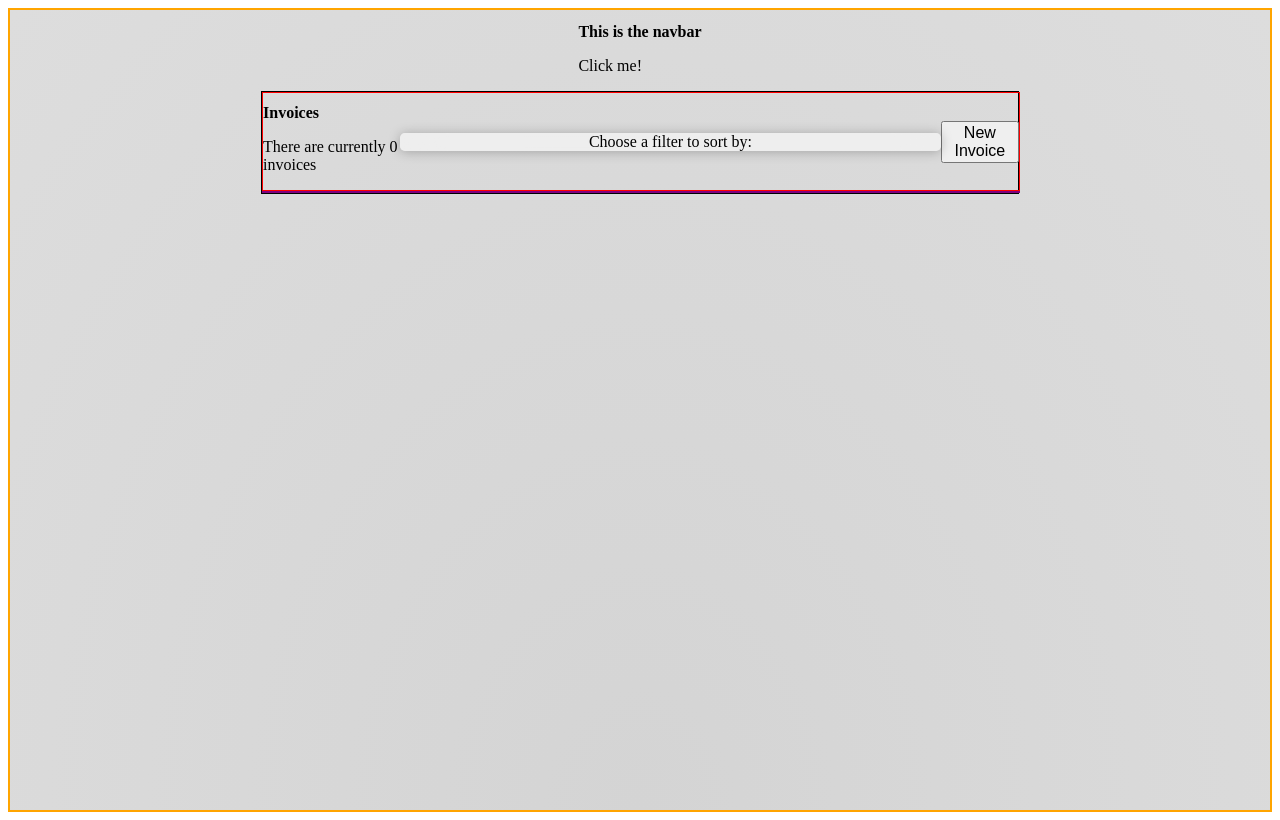
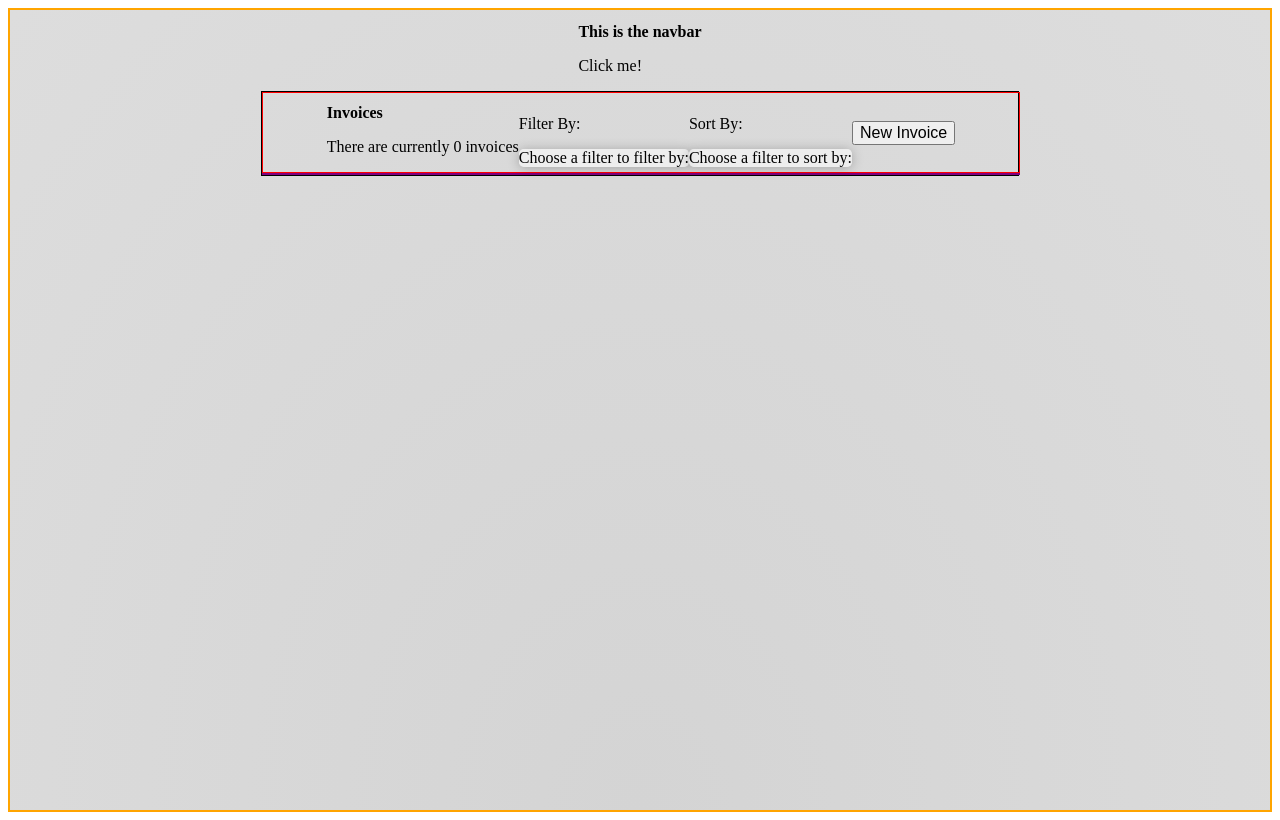
Before and after one commit to Patrick-Messiter/Invoice-App, a React (Create React App) app: page / in a window 1280 px wide. Built offline with nearby package versions, Linux system fonts and the light colour scheme; the HTML template or start-up script is replaced by a standard one.

Commit message:
Added filter/sort functionality

```diff
--- a/src/App.css
+++ b/src/App.css
@@ -281,6 +281,7 @@ nav {
     width: 100%;
     position: relative;
     border-radius: 0.3rem;
+    z-index: 2;
 }
 
 .CustomSelect-Container {
@@ -291,6 +292,7 @@ nav {
     top: 80%;
     margin-top: 1rem;
     border-radius: 0.3rem;
+    background-color: whitesmoke;
 }
 
 .CustomSelect-Container ul {
--- a/src/App.js
+++ b/src/App.js
@@ -4,6 +4,7 @@ import './App.css';
 import {Navbar} from './Navbar';
 import {MainPage} from './Mainpage';
 import {InvoicePage} from './InvoicePage';
+import { filterProps } from 'framer-motion';
 
 function App() {
   // Invoice data section
@@ -29,7 +30,103 @@ function App() {
         }
       })
     }
+    return () => {setSelectedInvoice()}
   }, [invoiceList])
+
+  // Filtering state and functionality section
+
+  const [filteredListChoice, setFilteredListChoice] = React.useState()
+  const [filteredList, setFilteredList] = React.useState()
+  console.log(filteredList)
+
+  function filterList () {
+
+    let currentDate = new Date()
+    let currentDay = currentDate.getDate()
+    let currentMonth = currentDate.getMonth()
+    let currentYear = currentDate.getFullYear()
+
+    if (filteredListChoice === "Less than $100") {
+      setFilteredList(invoiceList.filter(currentItem => currentItem.paymentTotal < 100))
+      }
+
+    if (filteredListChoice ==="Greater than $100") {
+      setFilteredList(invoiceList.filter(currentItem => currentItem.paymentTotal > 100))
+      }
+
+    if (filteredListChoice === "Outstanding") {
+      setFilteredList(invoiceList.filter(currentItem => currentItem.status === "Outstanding"))
+    }
+
+    if (filteredListChoice === "Paid") {
+      setFilteredList(invoiceList.filter(currentItem => currentItem.status === "Paid"))
+    }
+
+    if (filteredListChoice === "Overdue") {
+      setFilteredList(invoiceList.filter(currentItem => {
+        if (currentItem.invoiceDate.year < currentYear) {
+          return currentItem
+        }
+        if (currentItem.invoiceDate.year === currentYear) {
+          if (currentItem.invoiceDate.month < currentMonth) {
+            return currentItem
+          }
+          if (currentItem.invoiceDate.month === currentMonth) {
+            if (currentItem.invoiceDate.day < currentDay){
+              return currentItem
+            }
+          }
+        }
+      }))
+    }
+    if (filteredListChoice === "None") {
+      setFilteredList(invoiceList)
+    }
+  }
+
+  // Sorting state and functionality section
+  const [sortedListChoice, setSortedListChoice] = React.useState()
+
+  function sortingList () {
+      /*if (filteredListChoice === "Status") {
+          WORK SOMETHING OUT FOR THIS AS CURRENTLY JUST PUSHING AN OBJECT  OBJECT
+          const filteredItems = props.invoiceList.filter(currentItem => currentItem.status !== "Outstanding")
+          console.log(`These are the ${filteredItems}`)
+          props.setInvoiceList(prevList => {
+              return [
+                  ...prevList,
+                  prevList.push(filteredItems)
+              ]
+          })
+      } */
+
+      // Still need to work out mounting and unmounting by adding new items to a list or editing an invoice when filter and sort have already been donw
+
+      const copy = [...invoiceList]
+      if (sortedListChoice === "Total Value") {
+        copy.sort((a,b) => a.paymentTotal - b.paymentTotal)
+      }
+
+      if (sortedListChoice === "Due Date") {
+        copy.sort((a,b) => {
+          if (a.invoiceDate.year === b.invoiceDate.year) {
+              if (a.invoiceDate.month === b.invoiceDate.month) {
+                  return a.invoiceDate.day - b.invoiceDate.day
+              }
+              return a.invoiceDate.month - b.invoiceDate.month
+          }
+          return a.invoiceDate.year - b.invoiceDate.year
+        })
+      }
+      setInvoiceList(copy)
+  }
+
+  React.useEffect(()=> {
+    sortingList()
+    filterList()
+
+    return () => {setFilteredList([])}
+  }, [sortedListChoice, filteredListChoice])
 
 
   return (
@@ -48,6 +145,11 @@ function App() {
         formSectionToggle = {formSectionToggle}
         setFormSectionToggle = {setFormSectionToggle}
         setInvoiceSectionToggle = {setInvoiceSectionToggle}
+        sortedListChoice = {sortedListChoice}
+        setSortedListChoice = {setSortedListChoice}
+        filteredListChoice = {filteredListChoice}
+        setFilteredListChoice = {setFilteredListChoice}
+        filteredList = {filteredList}
       />}
       {invoiceSectionToggle &&
       <InvoicePage
--- a/src/CustomSelect.js
+++ b/src/CustomSelect.js
@@ -17,7 +17,7 @@ function CustomSelect (props) {
             <div ref={props.customSelectRef}>
                 {props.selectedOption ? props.selectedOption : props.default}
             </div>
-            <div className='CustomSelect-Container glassMinor'>
+            <div className='CustomSelect-Container'>
                 {toggleSelect &&
                 <ul>
                     {mapList}
--- a/src/MainPageHeader.js
+++ b/src/MainPageHeader.js
@@ -13,12 +13,24 @@ function MainPageHeader (props) {
                 <h1>Invoices</h1>
                 <p>There are currently {props.invoiceList.length} invoices</p>
             </div>
-            <CustomSelect
-                itemList = {["Total Value", "Status"]}
-                default={"Choose a filter to sort by:"}
-                selectedOption = {props.filteredListChoice}
-                setSelectedOption = {props.setFilteredListChoice}
-            />
+            <div>
+                <p>Filter By:</p>
+                <CustomSelect
+                    itemList = {["Greater than $100", "Less than $100", "Paid", "Outstanding", "Overdue", "None"]}
+                    default={"Choose a filter to filter by:"}
+                    selectedOption = {props.filteredListChoice}
+                    setSelectedOption = {props.setFilteredListChoice}
+                />
+            </div>
+            <div>
+                <p>Sort By:</p>
+                <CustomSelect
+                    itemList = {["Total Value", "Status", "Due Date"]}
+                    default={"Choose a filter to sort by:"}
+                    selectedOption = {props.sortedListChoice}
+                    setSelectedOption = {props.setSortedListChoice}
+                />
+            </div>
             <button onClick={toggleForm}>New Invoice</button>
         </header>
     )
--- a/src/MainPageInvoiceContainer.js
+++ b/src/MainPageInvoiceContainer.js
@@ -16,8 +16,12 @@ function MainPageInvoiceContainer (props) {
         })
     }
 
-
-    const mapInvoices = props.invoiceList.map(currentInv => {
+    console.log(props.filteredList)
+    console.log(props.filteredListChoice)
+    function mappingInvoices () {
+        console.log(props.invoiceList)
+        if (props.filteredListChoice && props.filteredListChoice !== "None") {
+            return props.filteredList.map(currentInv => {
                 return (
                     <MainPageInvoiceCard
                         invoice={currentInv}
@@ -27,10 +31,22 @@ function MainPageInvoiceContainer (props) {
                     />
                 )
             })
+        }
+        return props.invoiceList.map(currentInv => {
+            return (
+                <MainPageInvoiceCard
+                    invoice={currentInv}
+                    key={currentInv.id}
+                    toggleDarkMode={props.toggleDarkMode}
+                    toggleToSelectedInvoice={() => toggleToSelectedInvoice(currentInv.id)}
+                />
+            )
+        })
+    }
 
     return (
         <div className='MainPage-Invoice-Container'>
-            {mapInvoices}
+            {mappingInvoices()}
         </div>
     )
 }
--- a/src/Mainpage.js
+++ b/src/Mainpage.js
@@ -8,38 +8,16 @@ import {FormPage} from './FormPage';
 
 function MainPage (props) {
 
-    //Used to filter through the Invoices on the Mainpage container
-    const [filteredListChoice, setFilteredListChoice] = React.useState()
-
-    function filteringList () {
-        /*if (filteredListChoice === "Status") {
-            WORK SOMETHING OUT FOR THIS AS CURRENTLY JUST PUSHING AN OBJECT  OBJECT
-            const filteredItems = props.invoiceList.filter(currentItem => currentItem.status !== "Outstanding")
-            console.log(`These are the ${filteredItems}`)
-            props.setInvoiceList(prevList => {
-                return [
-                    ...prevList,
-                    prevList.push(filteredItems)
-                ]
-            })
-        } */
-        if (filteredListChoice === "Total Value") {
-            props.setInvoiceList(prevList => prevList.sort((a,b) => a.paymentTotal - b.paymentTotal))
-        }
-    }
-
-    React.useEffect(()=> {
-        filteringList()
-    }, [filteredListChoice])
-
     return (
         <main className='MainPage-Container'>
             <MainPageHeader
                 setMainSectionToggle = {props.setMainSectionToggle}
                 setFormSectionToggle = {props.setFormSectionToggle}
                 invoiceList = {props.invoiceList}
-                filteredListChoice = {filteredListChoice}
-                setFilteredListChoice = {setFilteredListChoice}
+                sortedListChoice = {props.sortedListChoice}
+                setSortedListChoice = {props.setSortedListChoice}
+                filteredListChoice = {props.filteredListChoice}
+                setFilteredListChoice = {props.setFilteredListChoice}
             />
             <MainPageInvoiceContainer
                 setMainSectionToggle = {props.setMainSectionToggle}
@@ -47,7 +25,9 @@ function MainPage (props) {
                 invoiceList = {props.invoiceList}
                 toggleDarkMode = {props.toggleDarkMode}
                 setSelectedInvoice = {props.setSelectedInvoice}
-                filteredListChoice = {filteredListChoice}
+                sortedListChoice = {props.sortedListChoice}
+                filteredList = {props.filteredList}
+                filteredListChoice = {props.filteredListChoice}
             />
             <AnimatePresence>
                 {props.formSectionToggle &&
```
Lines whose indentation alone changed are shown as unchanged.
